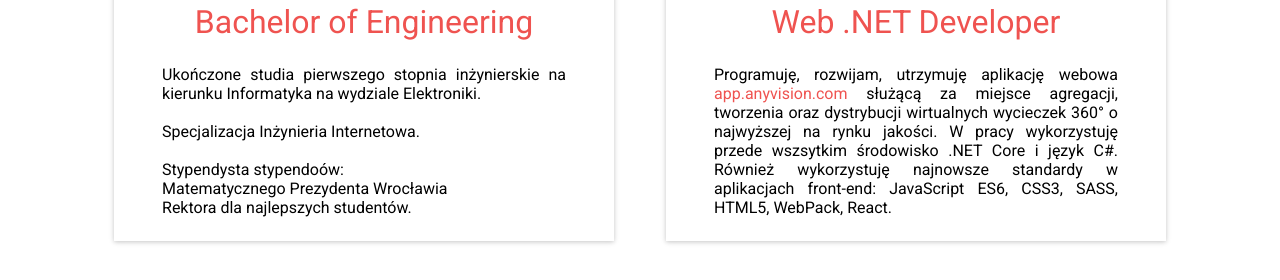
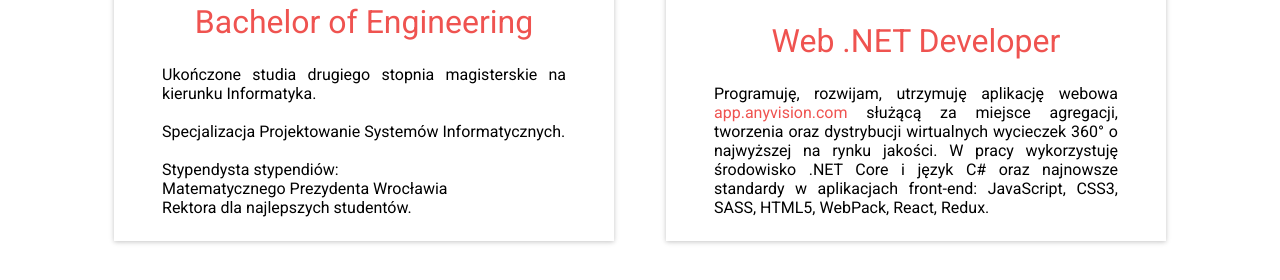
Before and after one commit to walaszczykm/walaszczykm.github.io, a website: page index.html in a window 1280 px wide. Both pictures are taken after a click on the link "Experience". Shown: the part 520-800 px from the top of the page. Drawn offline with Linux system fonts and the light colour scheme.

Commit message:
Update index.html

```diff
--- a/index.html
+++ b/index.html
@@ -65,13 +65,13 @@
                    height="250">
                    <h3>Bachelor of Engineering</h3>
                    <p>
-                      Ukończone studia pierwszego stopnia inżynierskie na kierunku Informatyka na wydziale Elektroniki.
+                      Ukończone studia drugiego stopnia magisterskie na kierunku Informatyka.
                       <br>
                       <br>
-                      Specjalizacja Inżynieria Internetowa.
+                      Specjalizacja Projektowanie Systemów Informatycznych.
                       <br>
                       <br>
-                      Stypendysta stypendoów:
+                      Stypendysta stypendiów:
                       <br>
                       Matematycznego Prezydenta Wrocławia
                       <br>
@@ -87,9 +87,9 @@
                      <h3>Web .NET Developer</h3>
                      <p>
                         Programuję, rozwijam, utrzymuję aplikację webowa
-                        <a href="https://app.anyvision.com" target="blank" class="link">app.anyvision.com</a>
+                        <a href="https://app.anyvision.com/viewer?o=V4v7J7eOxV7l" target="blank" class="link">app.anyvision.com</a>
                         służącą za miejsce agregacji, tworzenia oraz dystrybucji wirtualnych wycieczek 360&deg; o najwyższej na rynku jakości.
-                        W pracy wykorzystuję przede wszsytkim środowisko .NET Core i język C#. Również wykorzystuję najnowsze standardy w aplikacjach front-end: JavaScript ES6, CSS3, SASS, HTML5, WebPack, React.
+                        W pracy wykorzystuję środowisko .NET Core i język C# oraz najnowsze standardy w aplikacjach front-end: JavaScript, CSS3, SASS, HTML5, WebPack, React, Redux.
                      </p>
             </div>
         </div>
```
